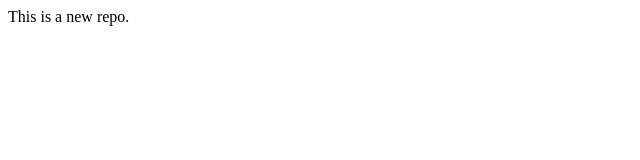
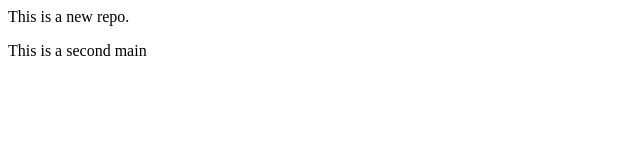
Before and after one commit to shivangi-dubey17/LocalRepo, a plain HTML site: page index.html in a window 1280 px wide. Shown: the whole page, without its empty margins (0-640 px from the left). Drawn offline with Linux system fonts and the light colour scheme.

Commit message:
add a new main

```diff
--- a/index.html
+++ b/index.html
@@ -1 +1,2 @@
 <p>This is a new repo.</p>
+<p>This is a second main</p>
```
